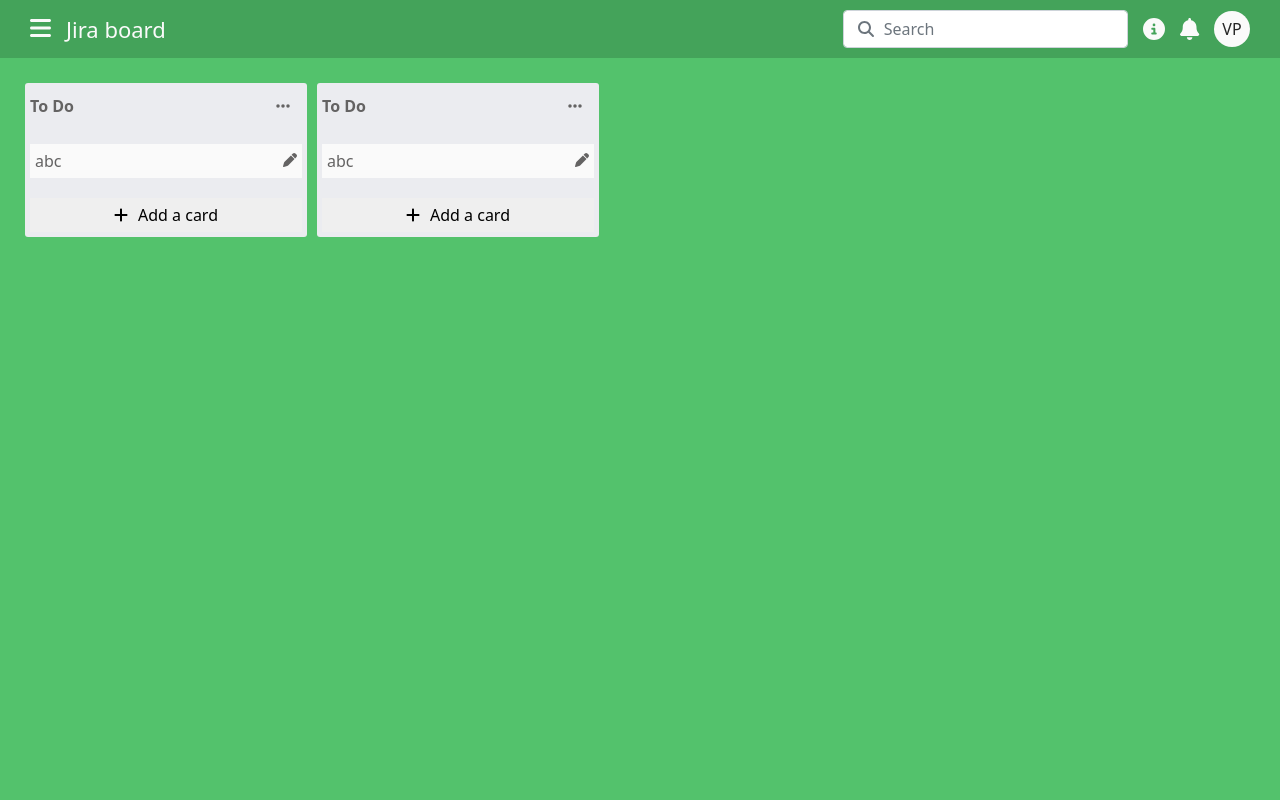
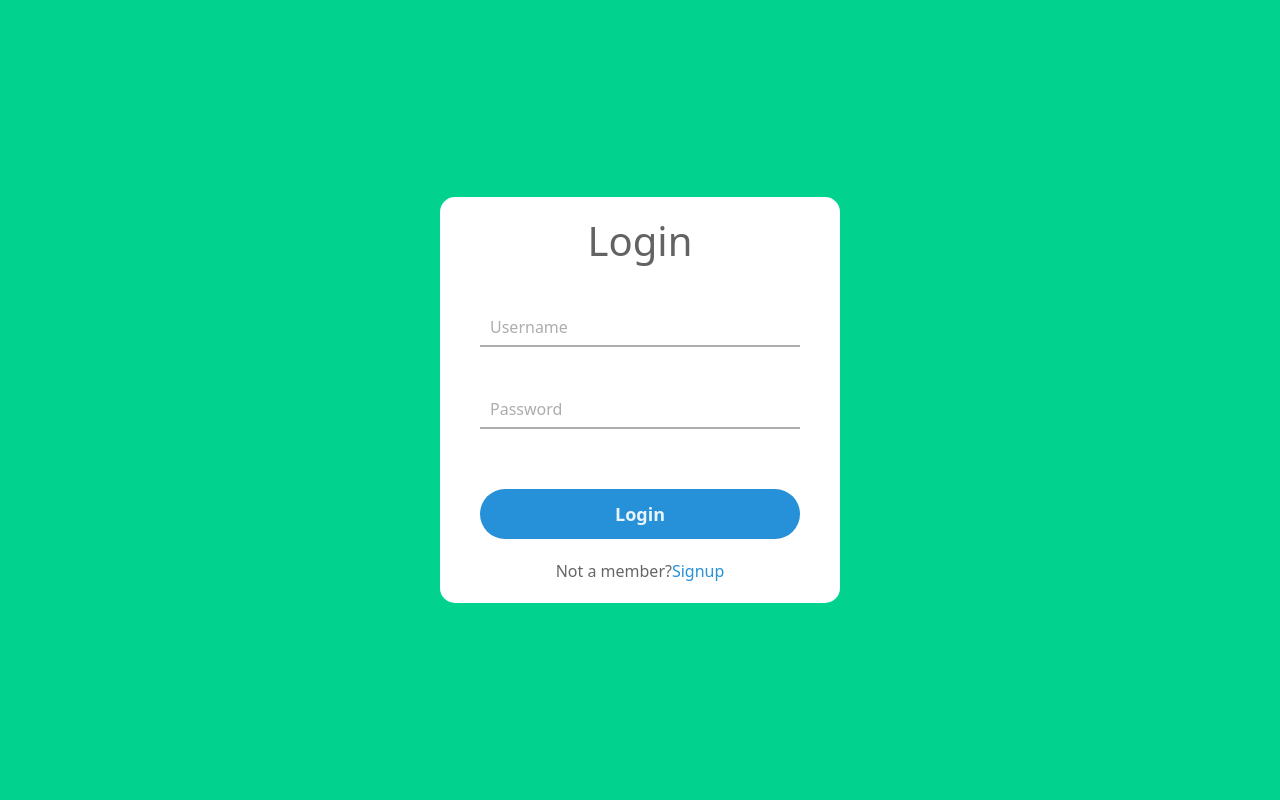
Before and after one commit to auphuocvu1994/JiraBoard, a React (Create React App) app: page /Home in a window 1280 px wide. Shown: the top 800 px of the page. Built offline with nearby package versions, Linux system fonts and the light colour scheme; a web font is replaced by a local one.

Commit message:
update code new

```diff
--- a/package.json
+++ b/package.json
@@ -11,10 +11,13 @@
     "@testing-library/jest-dom": "^5.16.2",
     "@testing-library/react": "^12.1.4",
     "@testing-library/user-event": "^13.5.0",
+    "axios": "^0.26.1",
     "bootstrap": "^5.1.3",
     "react": "^17.0.2",
     "react-bootstrap-validation": "^0.1.11",
     "react-dom": "^17.0.2",
+    "react-router": "^6.2.2",
+    "react-router-dom": "^6.2.2",
     "react-scripts": "5.0.0",
     "web-vitals": "^2.1.4"
   },
--- a/src/App.js
+++ b/src/App.js
@@ -1,14 +1,64 @@
 import './App.css';
-import Header from './component/Header/Header.jsx';
-import Main from './component/Main/Main.jsx';
+// import Header from './component/Header/Header.jsx';
+// import Main from './component/Main/Main.jsx';
+import Register from './views/Register/Register';
+import Login from './views/Login/Login';
+import { Routes, Route, Link, Navigate } from "react-router-dom";
+import Home from './views/Home/Home';
+
+
+const PrivateRoute = ({ children }) => {
+  const token = localStorage.getItem('auth')
+
+  if (token) {
+    return <Navigate to={'/'} />
+  }
+
+  return children
+}
+
+const routerConfig = [{
+  label: 'Home',
+  component: <Home />,
+  // component:
+  // <PrivateRoute>
+  //   <Login />
+  // </PrivateRoute>,
+  path: "/Home"
+},
+{
+  label: 'Login',
+  component: <Login />,
+  path: "/login"
+},
+{
+  label: 'Register',
+  component:
+    <Register />
+  ,
+  path: "/register"
+}
+]
+
 
 function App() {
   return (
     <div className="App">
       <div className='wrapper'>
-        <Header></Header>
-        <Main></Main>
+        <Login></Login>
       </div>
+
+      <Routes>
+        {
+          routerConfig.map((item) => {
+            return (
+              <Route key={item.path} path={item.path} element={item.component} />
+            )
+          })
+        }
+      </Routes>
+
+
     </div>
   );
 }
--- a/src/index.js
+++ b/src/index.js
@@ -4,10 +4,13 @@
 import App from './App';
 import reportWebVitals from './reportWebVitals';
 import 'bootstrap/dist/css/bootstrap.css';
+import { BrowserRouter } from "react-router-dom";
 
 ReactDOM.render(
   <React.StrictMode>
-    <App />
+    <BrowserRouter>
+      <App />
+    </BrowserRouter>
   </React.StrictMode>,
   document.getElementById('root')
 );
--- a/src/views/Home/Home.jsx
+++ b/src/views/Home/Home.jsx
@@ -0,0 +1,12 @@
+import React from "react";
+import Header from '../../component/Header/Header.jsx';
+import Main from '../../component/Main/Main.jsx';
+
+export default function Home() {
+    return (
+        <div className='wrapper'>
+            <Header></Header>
+            <Main></Main>
+        </div>
+    );
+}
--- /dev/null
+++ b/src/views/Login/Login.jsx
@@ -0,0 +1,62 @@
+import React, { useState } from "react";
+import './style.css';
+import axios from "axios"; //Sử dụng axios
+import { Navigate  } from "react-router-dom";
+
+export default function Login(props) {
+
+    const [userName, setUserName] = useState([]);
+    const [passWord, setPass] = useState();
+
+    const handeLogin = (e) => {
+        e.preventDefault();
+        console.log(userName, passWord);
+
+        axios.post('https://todo-nodemy.herokuapp.com/user/login', {
+            username: userName,
+            password: passWord
+
+        }).then(response => {
+            const token = response.data.token;
+
+            console.log(token);
+
+            localStorage.setItem('auth', token);
+
+            return <Navigate  to='/Home' />
+
+        }
+        )
+            .catch((err) => console.log(err));
+    }
+
+
+
+    return (
+        <div className="form-register">
+            <form action="">
+                <h1>Login</h1>
+                <div className="form-block">
+                    <input id="txtUserName" type="text" className="form-block__input" onChange={e => setUserName(e.target.value)} name="uname" required />
+                    <label className="form-block__input--title" >Username</label>
+                    <label className="form-block__input--border"></label>
+                    <small className="lblError"></small>
+                </div>
+                <div className="form-block">
+                    <input id="txtPass" type="password" className="form-block__input" onChange={e => setPass(e.target.value)} name="psw" required />
+                    <label className="form-block__input--title" >Password</label>
+                    <label className="form-block__input--border"></label>
+                    <small className="lblError"></small>
+                </div>
+
+
+                <button className="btn-login" onClick={handeLogin}>Login</button>
+
+                <div className="more-action">
+                    <span>Not a member?</span>
+                    <a href="/register">Signup</a>
+                </div>
+            </form>
+        </div>
+    );
+}
--- /dev/null
+++ b/src/views/Login/style.css
@@ -0,0 +1,117 @@
+.wrapper{
+    height: 100vh;
+    background: #01d28e;
+}
+
+.form-register {
+    width: 400px;
+    background: white;
+    text-align: center;
+    padding: 20px 40px;
+    border-radius: 15px;
+    margin: 0 auto;
+    top: 50%;
+    position: relative;
+    transform: translateY(-50%);
+}
+
+.form-block {
+    position: relative;
+    border-bottom: 2px solid #adadad;
+    border-bottom: 2px solid #adadad;
+    margin: 40px 0;
+}
+
+input.form-block__input {
+    width: 100%;
+    border: none;
+    outline: none;
+    height: 40px;
+    font-size: 16px;
+}
+
+label.form-block__input--title {
+    position: absolute;
+    top: 0;
+    left: 0;
+    transform: translate(10px,10px);
+    transition: all 0.5s ease-in-out;
+    font-size: 16px;
+    pointer-events: none;
+    color: #adadad;
+}
+
+input.form-block__input:focus + label.form-block__input--title {
+    top: -20px;
+    left: -10px;
+    color: #adadad;
+    font-size: 14px;
+}
+input.form-block__input.show + label.form-block__input--title {
+    top: -20px;
+    left: -10px;
+    color: #adadad;
+    font-size: 14px;
+}
+
+input.form-block__input:focus + label.form-block__input--border:after {
+    top: -15px;
+    left: -8px;
+    color: #adadad;
+}
+
+label.form-block__input--border:after {
+    position: absolute;
+    bottom: -2px;
+    left: 0;
+    height: 2px;
+    width: 0;
+    content: '';
+    background: #2691d9;
+    transition: all 0.3s ease;
+}
+
+input.form-block__input:focus ~ label.form-block__input--border:after{
+    width: 100%;
+}
+
+button.btn-login {
+    background: #2691d9;
+    border-radius: 25px;
+    font-size: 18px;
+    color: #e9f4fb;
+    font-weight: 700;
+    width: 100%;
+    border: none;
+    outline: none;
+    height: 50px;
+    margin: 20px 0;
+    cursor: pointer;
+}
+
+.more-action span{
+    font-size: 16px;
+    color: #666666;
+}
+
+.more-action a {
+    cursor: pointer;
+    font-size: 16px;
+    color: #2691d9;
+    text-decoration: none;
+    transition: all 0.5 ease;
+}
+.more-action a:hover {
+    text-decoration: underline;
+}
+
+.form-block.error small.lblError {
+    display: block;
+}
+.form-block small.lblError {
+    position: absolute;
+    left: 0;
+    bottom: -30px;
+    color: red;
+    display: none;
+}
--- /dev/null
+++ b/src/views/Register/Register.jsx
@@ -0,0 +1,43 @@
+import React from "react";
+import './style.css';
+
+export default function Register(props) {
+    return (
+        <div className="form-register">
+            <form action="">
+                <h1>Register</h1>
+                <div className="form-block">
+                    <input id="txtUserName" type="text" className="form-block__input" />
+                    <label className="form-block__input--title" for="">Username</label>
+                    <label className="form-block__input--border"></label>
+                    <small className="lblError"></small>
+                </div>
+                <div className="form-block">
+                    <input id="txtEmail" type="text" className="form-block__input" />
+                    <label className="form-block__input--title" for="">Email</label>
+                    <label className="form-block__input--border"></label>
+                    <small className="lblError"></small>
+                </div>
+                <div className="form-block">
+                    <input id="txtPass" type="password" className="form-block__input" />
+                    <label className="form-block__input--title" for="">Password</label>
+                    <label className="form-block__input--border"></label>
+                    <small className="lblError"></small>
+                </div>
+                <div className="form-block">
+                    <input id="txtConfirmPass" type="password" className="form-block__input" />
+                    <label className="form-block__input--title" for="">Confirm Password</label>
+                    <label className="form-block__input--border"></label>
+                    <small className="lblError"></small>
+                </div>
+
+                <button className="btn-login">Register</button>
+
+                <div className="more-action">
+                    <span>Not a member?</span>
+                    <a href="/#">Signin</a>
+                </div>
+            </form>
+        </div>
+    );
+}
--- /dev/null
+++ b/src/views/Register/style.css
@@ -0,0 +1,117 @@
+.wrapper{
+    height: 100vh;
+    background: #01d28e;
+}
+
+.form-register {
+    width: 400px;
+    background: white;
+    text-align: center;
+    padding: 20px 40px;
+    border-radius: 15px;
+    margin: 0 auto;
+    top: 50%;
+    position: relative;
+    transform: translateY(-50%);
+}
+
+.form-block {
+    position: relative;
+    border-bottom: 2px solid #adadad;
+    border-bottom: 2px solid #adadad;
+    margin: 40px 0;
+}
+
+input.form-block__input {
+    width: 100%;
+    border: none;
+    outline: none;
+    height: 40px;
+    font-size: 16px;
+}
+
+label.form-block__input--title {
+    position: absolute;
+    top: 0;
+    left: 0;
+    transform: translate(10px,10px);
+    transition: all 0.5s ease-in-out;
+    font-size: 16px;
+    pointer-events: none;
+    color: #adadad;
+}
+
+input.form-block__input:focus + label.form-block__input--title {
+    top: -20px;
+    left: -10px;
+    color: #adadad;
+    font-size: 14px;
+}
+input.form-block__input.show + label.form-block__input--title {
+    top: -20px;
+    left: -10px;
+    color: #adadad;
+    font-size: 14px;
+}
+
+input.form-block__input:focus + label.form-block__input--border:after {
+    top: -15px;
+    left: -8px;
+    color: #adadad;
+}
+
+label.form-block__input--border:after {
+    position: absolute;
+    bottom: -2px;
+    left: 0;
+    height: 2px;
+    width: 0;
+    content: '';
+    background: #2691d9;
+    transition: all 0.3s ease;
+}
+
+input.form-block__input:focus ~ label.form-block__input--border:after{
+    width: 100%;
+}
+
+button.btn-login {
+    background: #2691d9;
+    border-radius: 25px;
+    font-size: 18px;
+    color: #e9f4fb;
+    font-weight: 700;
+    width: 100%;
+    border: none;
+    outline: none;
+    height: 50px;
+    margin: 20px 0;
+    cursor: pointer;
+}
+
+.more-action span{
+    font-size: 16px;
+    color: #666666;
+}
+
+.more-action a {
+    cursor: pointer;
+    font-size: 16px;
+    color: #2691d9;
+    text-decoration: none;
+    transition: all 0.5 ease;
+}
+.more-action a:hover {
+    text-decoration: underline;
+}
+
+.form-block.error small.lblError {
+    display: block;
+}
+.form-block small.lblError {
+    position: absolute;
+    left: 0;
+    bottom: -30px;
+    color: red;
+    display: none;
+}
```
Also changed, not shown: 1 other file (tests, documents, lock files or other folders).
